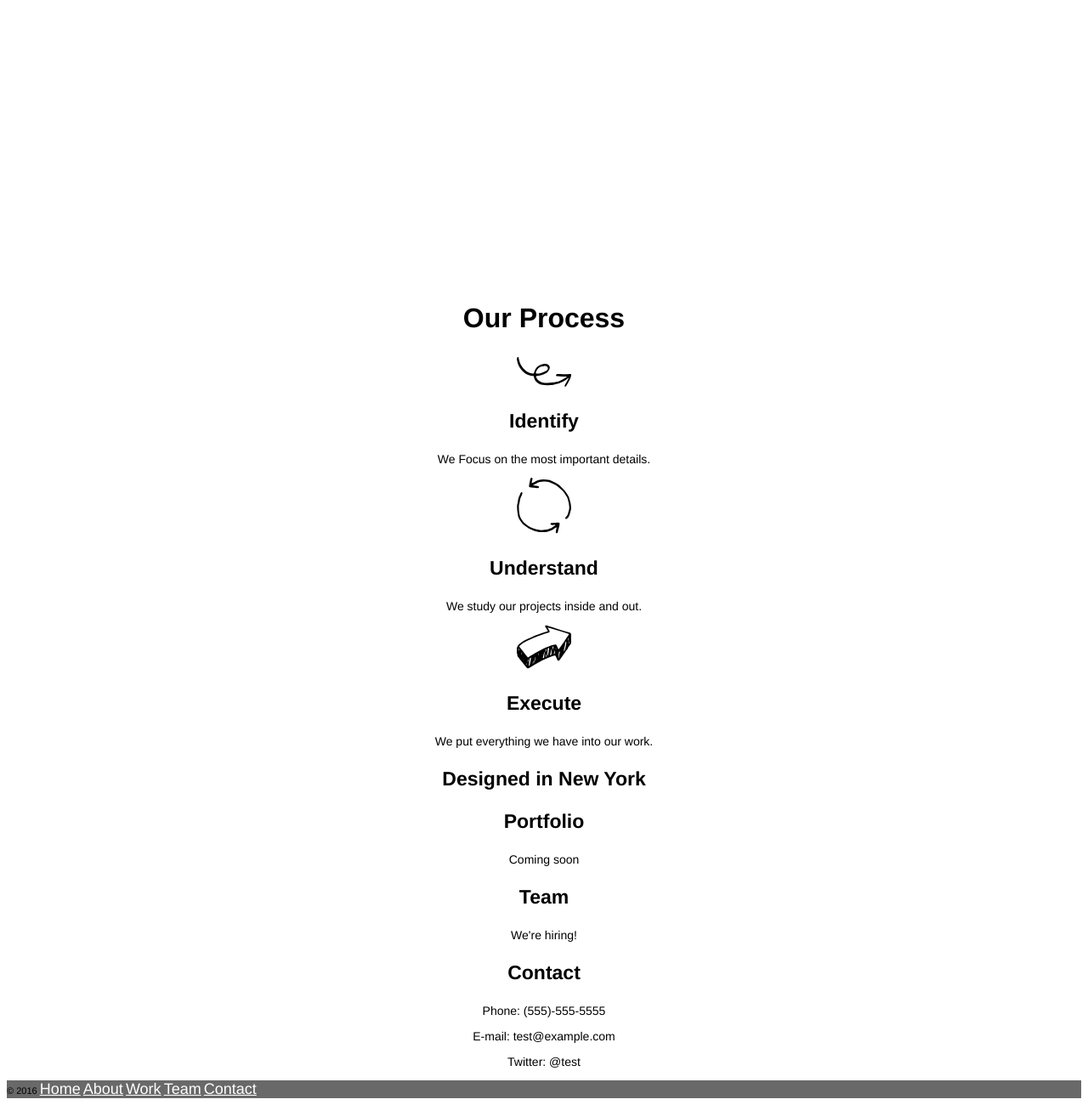
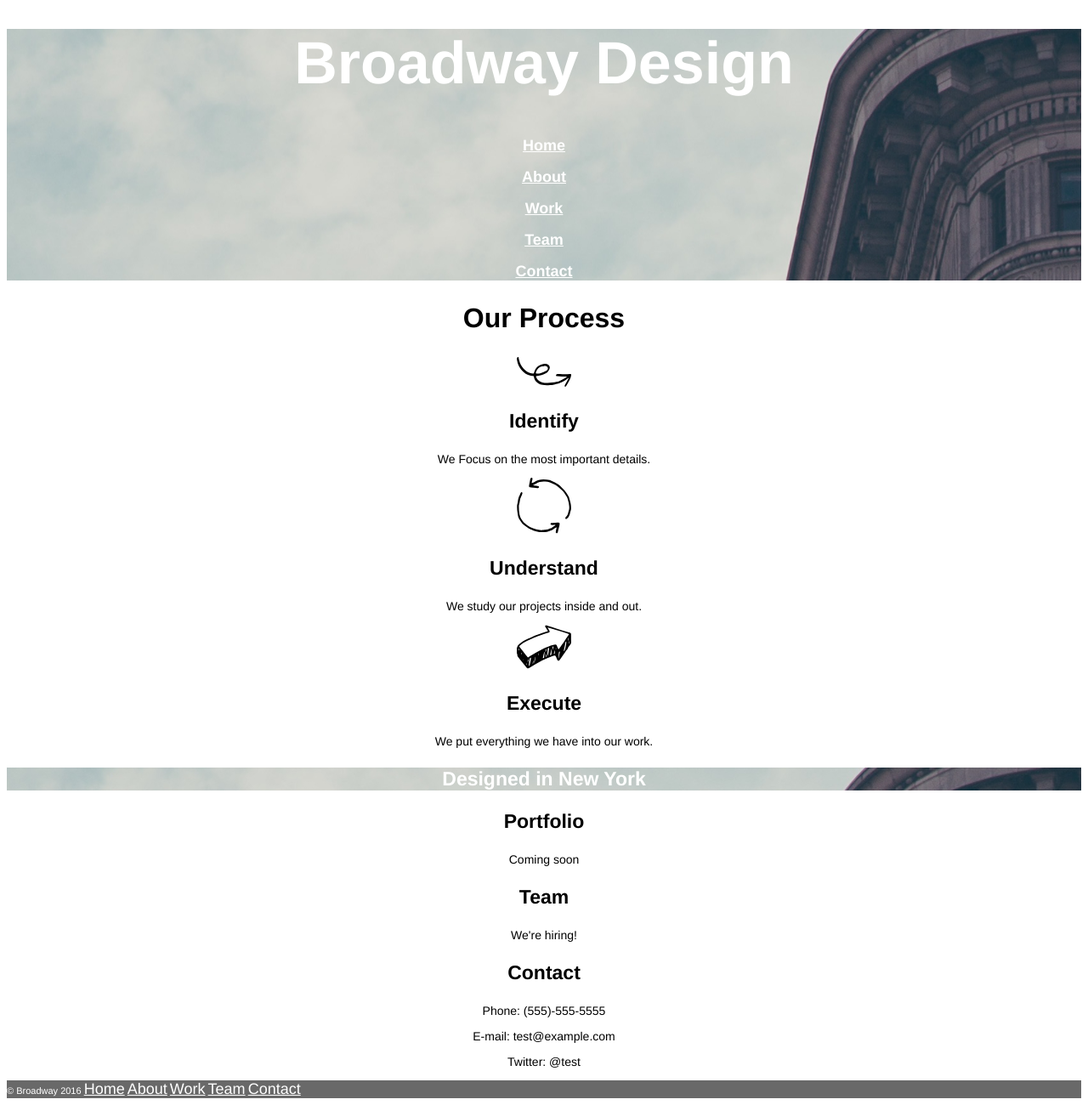
Before and after one commit to Newbie-Coder2017/broadway, a plain HTML site: page index.html in a window 1280 px wide. Shown: the part 13-1313 px from the top of the page at 85% size. Drawn offline with Linux system fonts and the light colour scheme.

Commit message:
ready to upload to deploy v1.0

```diff
--- a/index.html
+++ b/index.html
@@ -69,7 +69,7 @@
   </section>
 
   <footer id="copyright">
-    © 2016
+    © Broadway 2016
     <!--Footer Navigation-->
     <a href="#main">Home</a>
     <a href="#about">About</a>
--- a/resources/css/style.css
+++ b/resources/css/style.css
@@ -5,14 +5,12 @@ body {
 
 nav {
   color: white;
-  text-decoration: underline;
   font-weight: bold;
 }
 
 h1 {
   font-size: 70px;
   font-weight: bold;
-  color: white;
 }
 
 h2 {
@@ -45,10 +43,12 @@ a {
 
 #copyright {
   text-align: left;
+  color: white;
   background-color: dimgray;
   font-size: 11px;
 }
 
 header, #nyc {
-  background-image: url("../resources/images/the-flatiron-building.png")
+  background-image: url("../../resources/images/the-flatiron-building.png");
+  color: white;
 }
```
